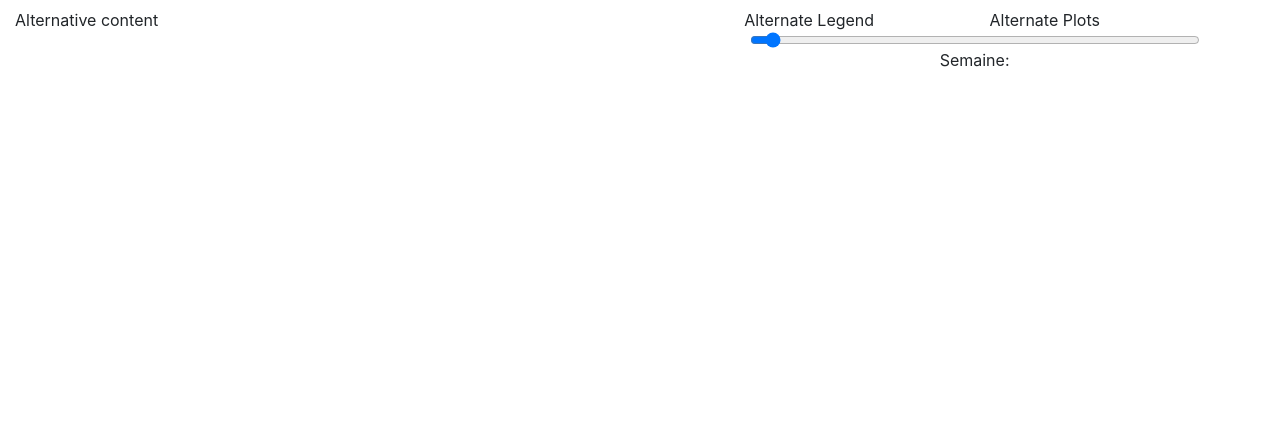
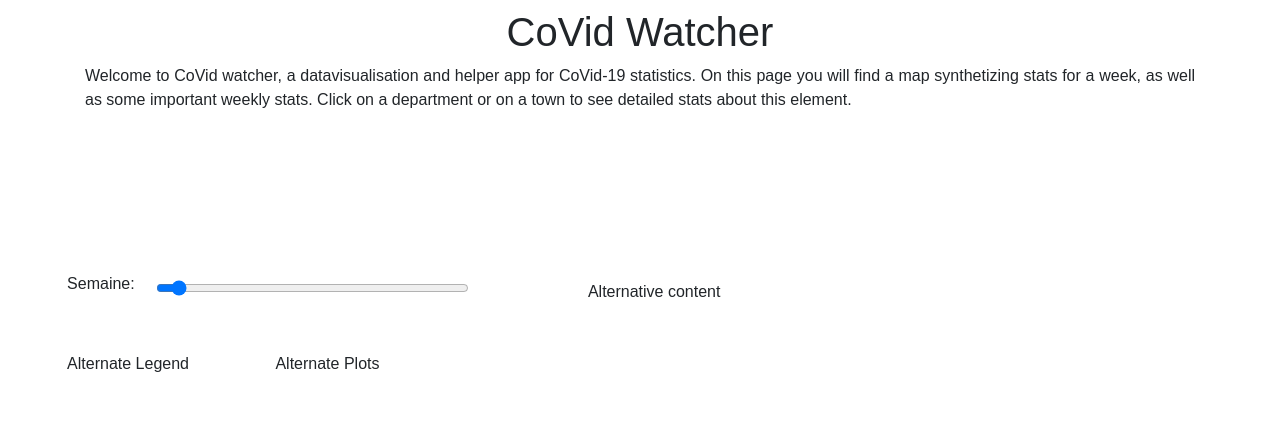
Before and after one commit to Daggakun/SF_19, a Symfony app: template templates/home/index.html.twig in a window 1280 px wide. Shown: the top 423 px of the page. Run offline with Twig, Linux system fonts and the light colour scheme; the template is opened without the code that fills it, so the values that code supplies are empty; some libraries are stand-ins or nearby versions.

Commit message:
Fixed js that broke for some reason. Maybe cache shenanigans

```diff
--- a/public/app/css/master.css
+++ b/public/app/css/master.css
@@ -0,0 +1,6 @@
+body {
+    font-family: sans-serif;
+}
+
+.myMapTooltip {
+}
--- a/public/app/js/mapFr.js
+++ b/public/app/js/mapFr.js
@@ -59,11 +59,9 @@ function mapFr(rawData) {
     //Arranging data {week1->[town1...town422]...week52->[town1...town422]}
     //Also adding total positive cases by summing up all cases in total key for each week
     let data = dataArray
-    $.each(rawData, function(town, weeks) {
-        $.each(weeks, function(weeks, week) {
-            week.total = week.asympCases + week.reaCases + week.sympCases + week.deathCases
-            data[week.weekNum].push(week)
-        })
+    $.each(rawData, function(town, week) {
+        week.total = week.asympCases + week.reaCases + week.sympCases + week.deathCases
+        data[week.weekNum].push(week)
     })
 
     //Final variable to feed to map
@@ -177,9 +175,9 @@ function mapFr(rawData) {
     //Feeding data to default town plots
     //plots.town = {lat, lng, text: {content: name}}
     $.each(rawData, function (town, weeks) {
-        plots[weeks[0].town.name] = {
-            latitude: parseFloat(weeks[0].town.lat),
-            longitude: parseFloat(weeks[0].town.lng),
+        plots[weeks.town.name] = {
+            latitude: parseFloat(weeks.town.lat),
+            longitude: parseFloat(weeks.town.lng),
             // "text": {
             //     content: weeks[0].town.name
             // }
@@ -209,7 +207,9 @@ function mapFr(rawData) {
     let map = {
         map: {
             name: "france_departments",
-            tooltip: {},
+            tooltip: {
+                cssClass: "myTooltip",
+            },
             defaultArea: {
                 attrs: {
                     fill: "#555555",
--- a/templates/home/index.html.twig
+++ b/templates/home/index.html.twig
@@ -3,22 +3,34 @@
 {% block title %}CoVid Watcher{% endblock %}
 
 {% block body %}
-    <div class="container-fluid row mt-2" id="map-container">
-        <div class="map col-7">
-            Alternative content
+    <div class="container text-center mt-2">
+        <h1>CoVid Watcher</h1>
+        <p class="text-justify">Welcome to CoVid watcher, a datavisualisation and helper app for CoVid-19 statistics. On this page you will find a map synthetizing stats for a week, as well as some important weekly stats. Click on a department or on a town to see detailed stats about this element.</p>
+    </div>
+    <div class="container-fluid row mt-5 align-items-center justify-content-center" id="map-container">
+        <div class="col-4">
+            <div class="row my-5 myMapTooltip">
+                <p class="myTooltip"></p>
+            </div>
+            <div class="row my-5">
+            <label for="weekNumSlider" class="col-3">Semaine: <span id="weekNumLabel"></span></label>
+            <input type="range" min="1" max="52" value="1" class="slider col-9" id="weekNumSlider">
+            </div>
+            <div class="row my-5">
+                <div class="areaLegend col-6"><span>Alternate Legend</span></div>
+                <div class="plotLegend col-6"><span>Alternate Plots</span></div>
+            </div>
         </div>
-        <div class="row col-5 justify-content-center">
-            <div class="areaLegend col-6"><span>Alternate Legend</span></div>
-            <div class="plotLegend col-6"><span>Alternate Plots</span></div>
-            <input type="range" min="1" max="52" value="1" class="slider col-11" id="weekNumSlider">
-            <label for="weekNum col-1">Semaine: <span id="weekNumLabel"></span></label>
+        <div class="col-1"></div>
+        <div class="map col-6">
+        Alternative content
         </div>
     </div>
 {% endblock %}
 
 {% block javascripts %}
-    <script type="text/javascript" src="/app/js/raphael/raphael.min.js" ></script>
-    <script type="text/javascript" src="/app/js/jquery-mapael/js/jquery.mapael.min.js" ></script>
+    <script type="text/javascript" src="/app/js/raphael/raphael.min.js"></script>
+    <script type="text/javascript" src="/app/js/jquery-mapael/js/jquery.mapael.min.js"></script>
     <script type="text/javascript" src="/app/js/jquery-mapael/js/maps/france_departments.min.js" charset="utf-8"></script>
     <script type="text/javascript" src="/app/js/mapFr.js"></script>
     <script type="text/javascript">
```
